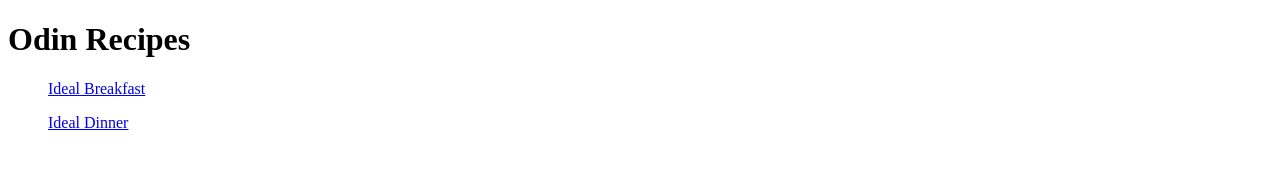
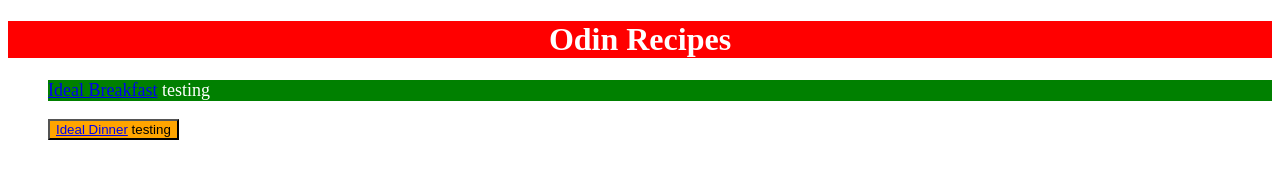
Before and after one commit to mishkebab/odin-recipes, a plain HTML site: page index.html in a window 1280 px wide. Drawn offline with Linux system fonts and the light colour scheme.

Commit message:
Adding CSS

```diff
--- a/index.html
+++ b/index.html
@@ -1,7 +1,31 @@
 <!DOCTYPE html>
-<h1>Odin Recipes</h1>
+<head>
+    <title>first HTML</title>
+</head>
+<style>
+    p {
+        color: white;
+        background-color: green;
+        font-size: 18px;
+    }
+    </style>
+<head>
+    <link rel="stylesheet" href="styles.css">
+</head>
+
+<h1>
+    <div>
+        Odin Recipes
+    </div>
+</h1>
 <ul>
-    <a href="recipes/breakfast.html">Ideal Breakfast</a>
+    <p>
+        <a href="recipes/breakfast.html">Ideal Breakfast</a>
+        testing
+    </p>
     <p></p>
-    <a href="recipes/dinner.html">Ideal Dinner</a>
+    <button style="color: black; background-color: orange;">
+        <a href="recipes/dinner.html">Ideal Dinner</a>
+        testing
+    </button>
 </ul>
--- /dev/null
+++ b/styles.css
@@ -0,0 +1,9 @@
+/* styles.css */
+
+div {
+    color: white;
+    background-color: red;
+    font-size: 32px;
+    text-align: center;
+    font-weight: bold;
+  }
```
Also changed, not shown: recipes/dinner.html (+1 -0 lines), recipes/boilerplate.html (added).
